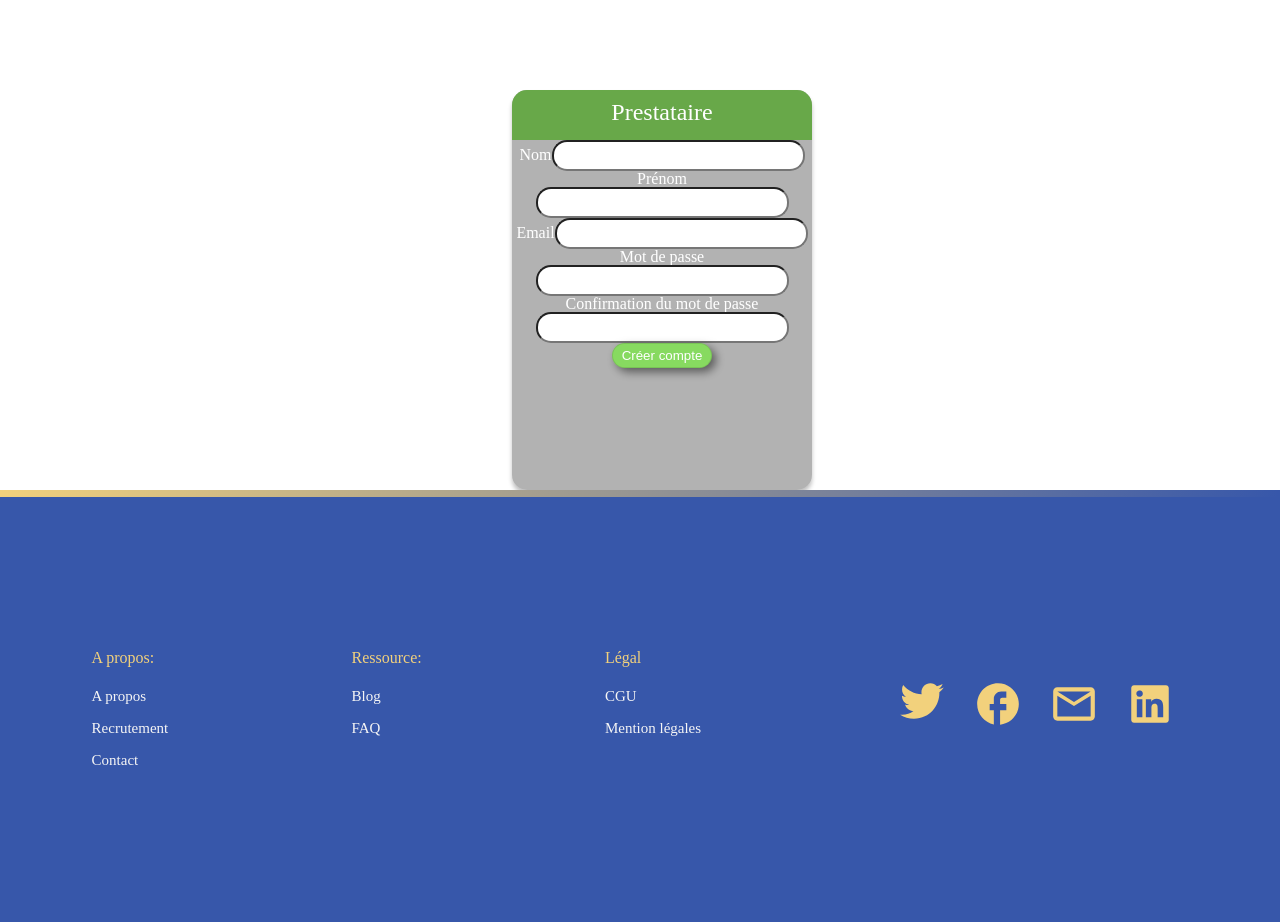
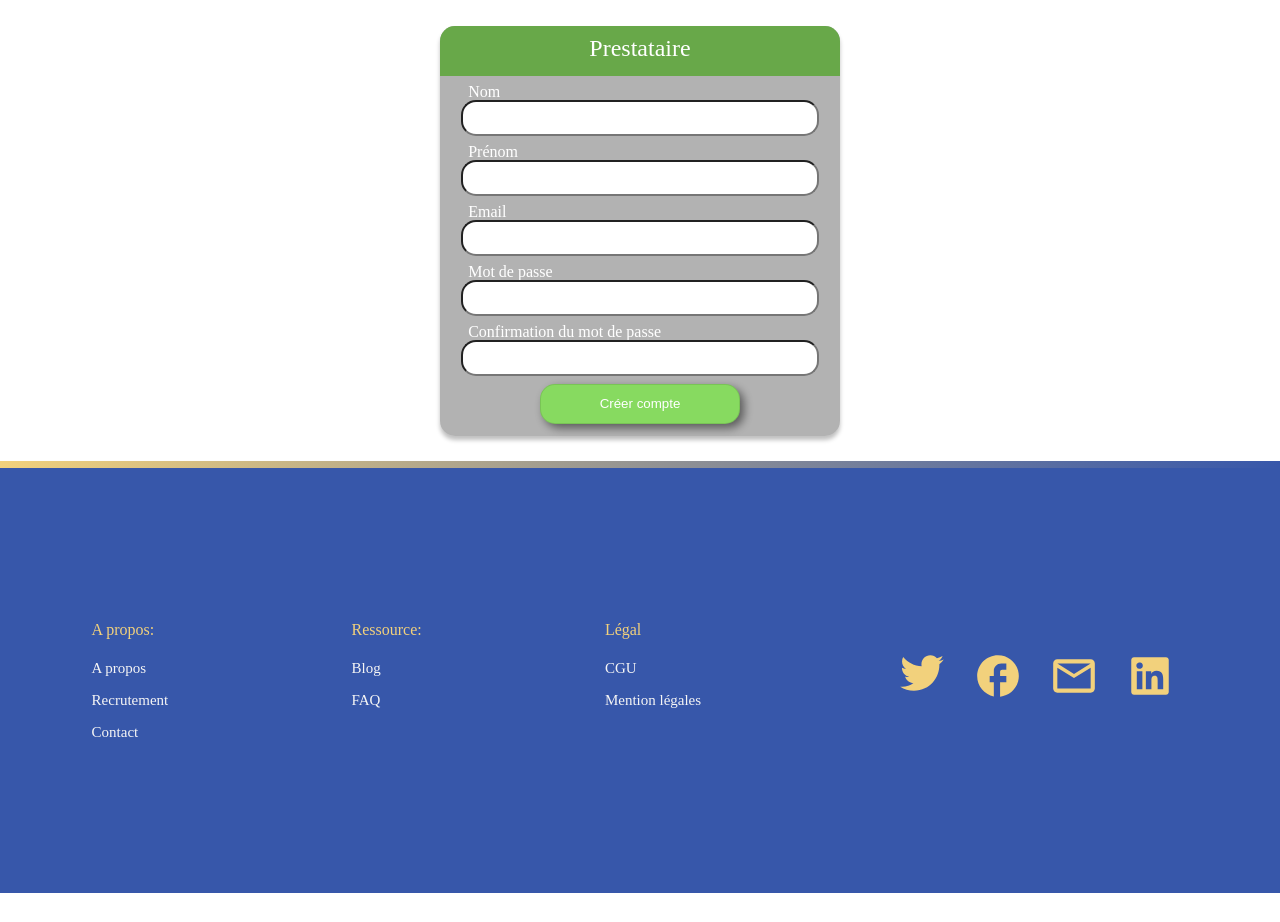
Before and after one commit to UltimatOne/UltraMotionCorp, a React (Create React App) app: page /formulaire-prestataire in a window 1280 px wide. After the commit the page ends 893 px from the top, so only its background shows below. Built offline with nearby package versions, Linux system fonts and the light colour scheme.

Commit message:
ajout fetch

```diff
--- a/db.json
+++ b/db.json
@@ -13,7 +13,9 @@
       "partenaire": false,
       "Société": "",
       "Siret": "",
-      "prestations":[""]
+      "prestations": [
+        ""
+      ]
     },
     {
       "id": 2,
@@ -27,7 +29,7 @@
       "telephone": "0787654321",
       "Société": "Elec-Instal",
       "Siret": 12345678900013,
-      "prestations":[
+      "prestations": [
         {
           "id": 1,
           "titre": "installation prise electrique",
@@ -61,7 +63,16 @@
       "partenaire": false,
       "Société": "",
       "Siret": "",
-      "prestations":[""]
+      "prestations": [
+        ""
+      ]
+    },
+    {
+      "prenom": "Jean-Jacques",
+      "nom": "Goddet",
+      "email": "test@test",
+      "motdepasse": "1234",
+      "id": 4
     }
   ]
 }
--- a/src/composants/formulaire/formulaire.css
+++ b/src/composants/formulaire/formulaire.css
@@ -8,16 +8,17 @@
     font-weight: 350;
     font-size: 24px;
     line-height: 190%;
-    width: 300px;
+    width: auto;
     height: 50px;
 }
 .container{
-    width: 300px;
-    height: 400px;
+    width: 400px;
+    height: auto;
     background-color: aqua;
     color: #FFFFFF;
-    margin-top: 7%;
-    margin-left: 40%;
+    margin: auto;
+    margin-top: 2%;
+    margin-bottom: 2%;
     background: rgba(0, 0, 0, 0.3);
     box-shadow: 0px 4px 4px rgba(0, 0, 0, 0.25);
     backdrop-filter: blur(5px);
@@ -35,16 +36,33 @@
 .bouton{
 box-sizing: border-box;
 color: #FFFFFF;
-width: 100px;
-height: 25px;
+width: 200px;
+height: 40px;
 background: #87DA60;
 border: 1px solid rgba(0, 0, 0, 0.1);
 box-shadow: 4px 4px 10px rgba(0, 0, 0, 0.5);
 border-radius: 15px;
 margin: auto;
+margin-top: 2%;
+margin-bottom: 3%;
+
 }
 input{
-    width: 245px;
-    height: 25px;
+    width: 350px;
+    height: 30px;
     border-radius: 15px;
 }
+.sectioncontainer{
+    display: flex;
+    flex-direction: column;
+    margin: auto;
+    text-align: left;
+    margin-top: 2%;
+}
+.titreLabel{
+    margin-left: 2%;
+}
+.message{
+    color: red;
+    margin-left: 2%;
+}
```
